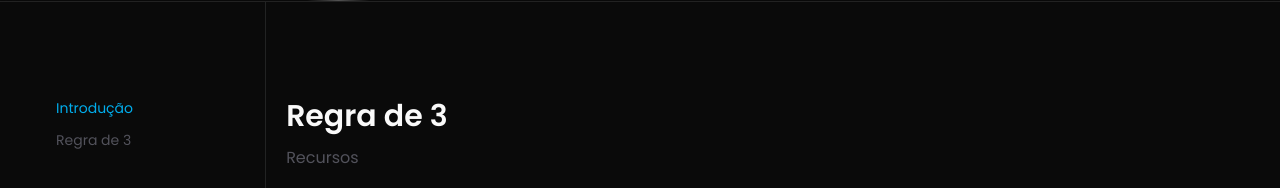
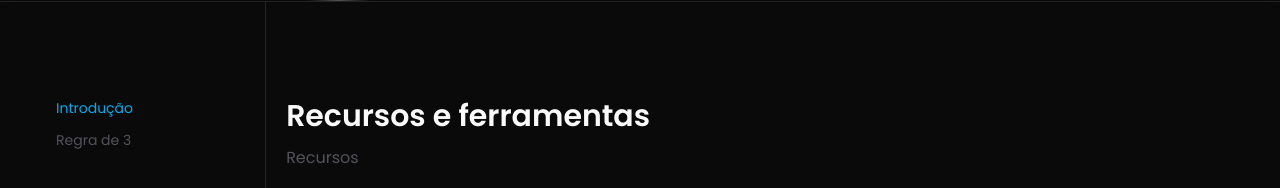
Before and after one commit to felipeornelis/felipeornelis.com, a SvelteKit app: page /resources in a window 1280 px wide. Shown: the part 106-294 px from the top of the page. Built offline with nearby package versions, Linux system fonts and the light colour scheme.

Commit message:
fix: rename /resources page heading

```diff
--- a/src/routes/resources/+page.svelte
+++ b/src/routes/resources/+page.svelte
@@ -17,7 +17,7 @@
     <header class="flex gap-3 mb-4">
         <hgroup class="flex flex-col gap-3">
             <h1 class="text-2xl font-semibold lg:text-3xl">
-                Regra de 3
+                Recursos e ferramentas
             </h1>
 
             <p class="text-muted-foreground">
```
